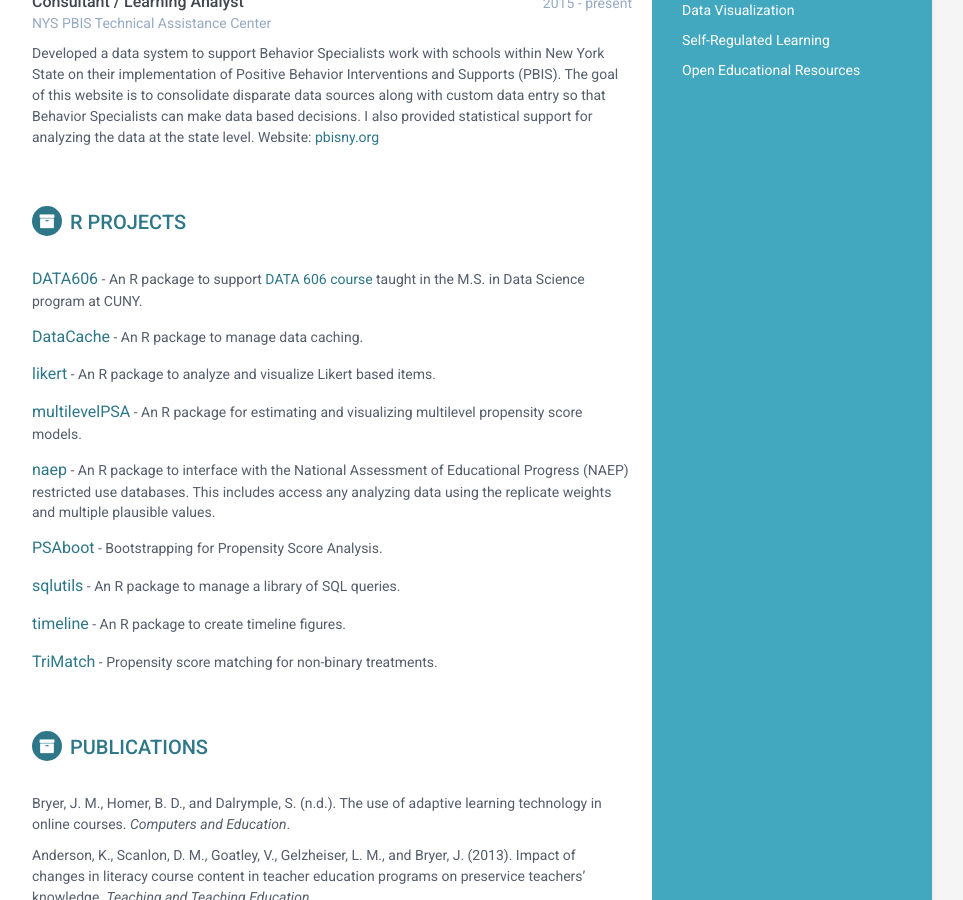
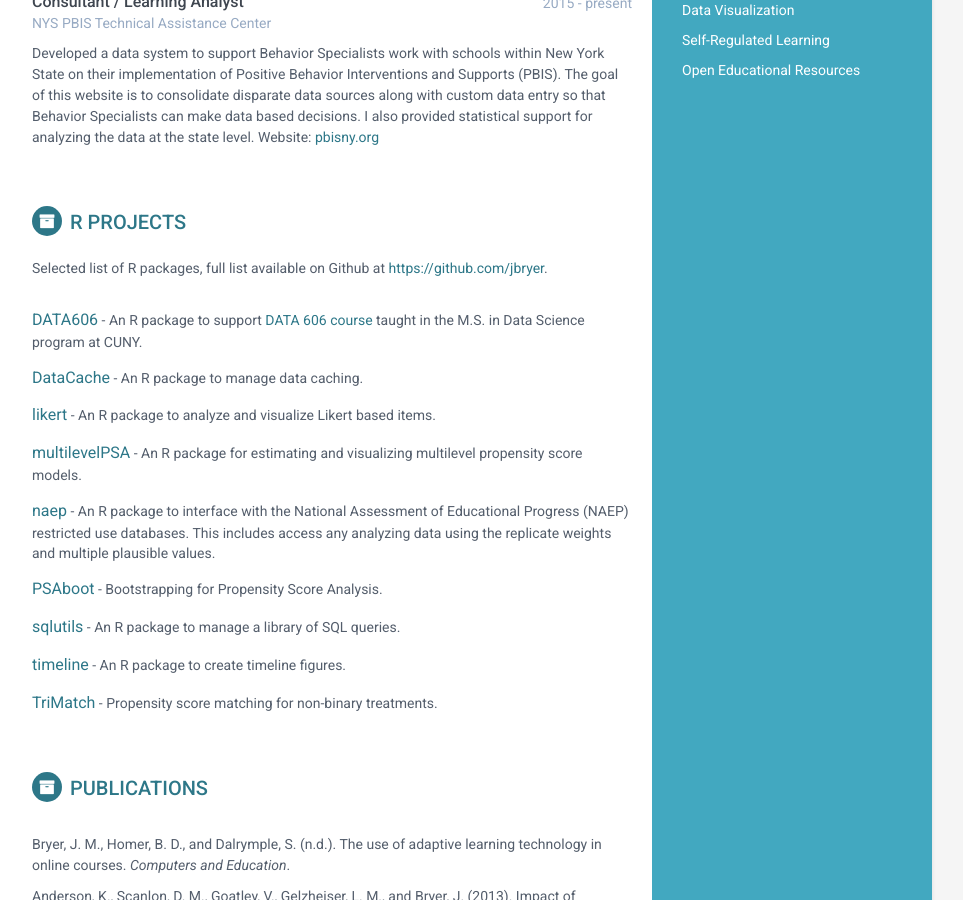
Before and after one commit to jbryer/CV, a Jekyll site: the page built from docs/index.md, in a window 1280 px wide and 900 px high, scrolled down 1156 px. Shown: the whole window, without its empty margins (188-1151 px from the left). Built offline with Jekyll 4.4.1, drawn with Linux system fonts in a browser that asks for light colours.

Commit message:
Added description.

```diff
--- a/docs/_includes/projects.html
+++ b/docs/_includes/projects.html
@@ -1,7 +1,7 @@
 <section class="section projects-section">
     <h2 class="section-title"><i class="fa fa-archive"></i>R Projects</h2>
     <div class="intro">
-        <p></p>
+        <p>Selected list of R packages, full list available on Github at <a href="https://github.com/jbryer">https://github.com/jbryer</a>.</p>
     </div><!--//intro-->
     <div class="item">
         <span class="project-title"><a href="http://github.com/jbryer/DATA606" target="_blank">DATA606</a></span> - <span class="project-tagline">An R package to support <a href="http://data606.net" target="_new">DATA 606 course</a> taught in the M.S. in Data Science program at CUNY.</span>
```
